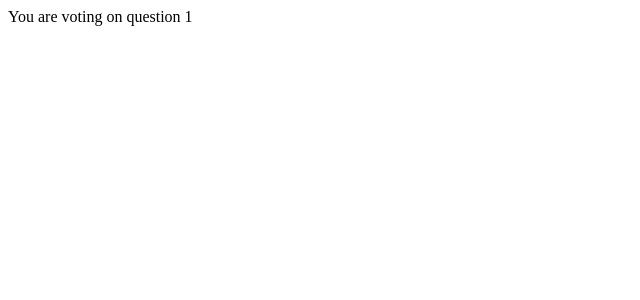
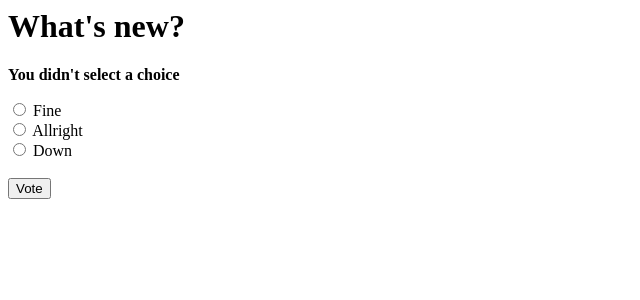
Before and after one commit to pmuguer/django2.1-tutorial, a Django app: page /polls/1/vote/ in a window 1280 px wide. Shown: the top 300 px of the page, without its empty margins (0-640 px from the left). Run offline with Django 3.2, Linux system fonts and the light colour scheme; data comes from the database, SQL or seed files in the repository; both versions use the stored data as it was after the commit.

Commit message:
Tutorial d Django, part 4a

```diff
--- a/mysite/polls/templates/polls/detail.html
+++ b/mysite/polls/templates/polls/detail.html
@@ -1,8 +1,17 @@
 <h1>
     {{ question.question_text }}
 </h1>
-<ul>
+
+{% if error_message %}
+<p><strong>{{ error_message }}</strong></p>
+{% endif %}
+
+<form action="{% url 'polls:vote' question.id %}" method="post">
+{% csrf_token %}
 {% for choice in question.choice_set.all %}
-    <li>{{ choice.choice_text }}</li>
+    <input type="radio" name="choice" id="choice{{ forloop.counter }}" value="{{ choice.id }}">
+    <label for="choice{{ forloop.counter }}">{{ choice.choice_text }}</label><br>
 {% endfor %}
-</ul>
+<br>
+<input type="submit" value="Vote">
+</form>
--- a/mysite/polls/views.py
+++ b/mysite/polls/views.py
@@ -1,7 +1,8 @@
-from django.http import HttpResponse, Http404
+from django.http import HttpResponse, HttpResponseRedirect
 from django.shortcuts import get_object_or_404, render
+from django.urls import reverse
 
-from polls.models import Question
+from polls.models import Question, Choice
 
 def index(request):
     latest_question_list = Question.objects.order_by('-pub_date')[:5]
@@ -15,8 +16,18 @@ def detail(request, question_id):
     return render(request, "polls/detail.html", {'question': q})
 
 def results(request, question_id):
-    return HttpResponse("You are looking at the results of question %s"
-        % question_id)
+    question = get_object_or_404(Question, pk=question_id)
+    return render(request, "polls/results.html", {'question': question})
 
 def vote(request, question_id):
-    return HttpResponse("You are voting on question %s" % question_id)
+    question = get_object_or_404(Question, pk=question_id)
+    try:
+        selected_choice = question.choice_set.get(pk=request.POST['choice'])
+    except (KeyError, Choice.DoesNotExist):
+        return render(request, 'polls/detail.html',
+                      {'question': question,
+                       'error_message': "You didn't select a choice"})
+    else:
+        selected_choice.votes += 1
+        selected_choice.save()
+        return HttpResponseRedirect(reverse('polls:results', args=(question_id,)))
```
Also changed, not shown: mysite/polls/templates/polls/results.html (added, +11 -0 lines), mysite/db.sqlite3, mysite/polls/models.py (line endings or trailing spaces).
